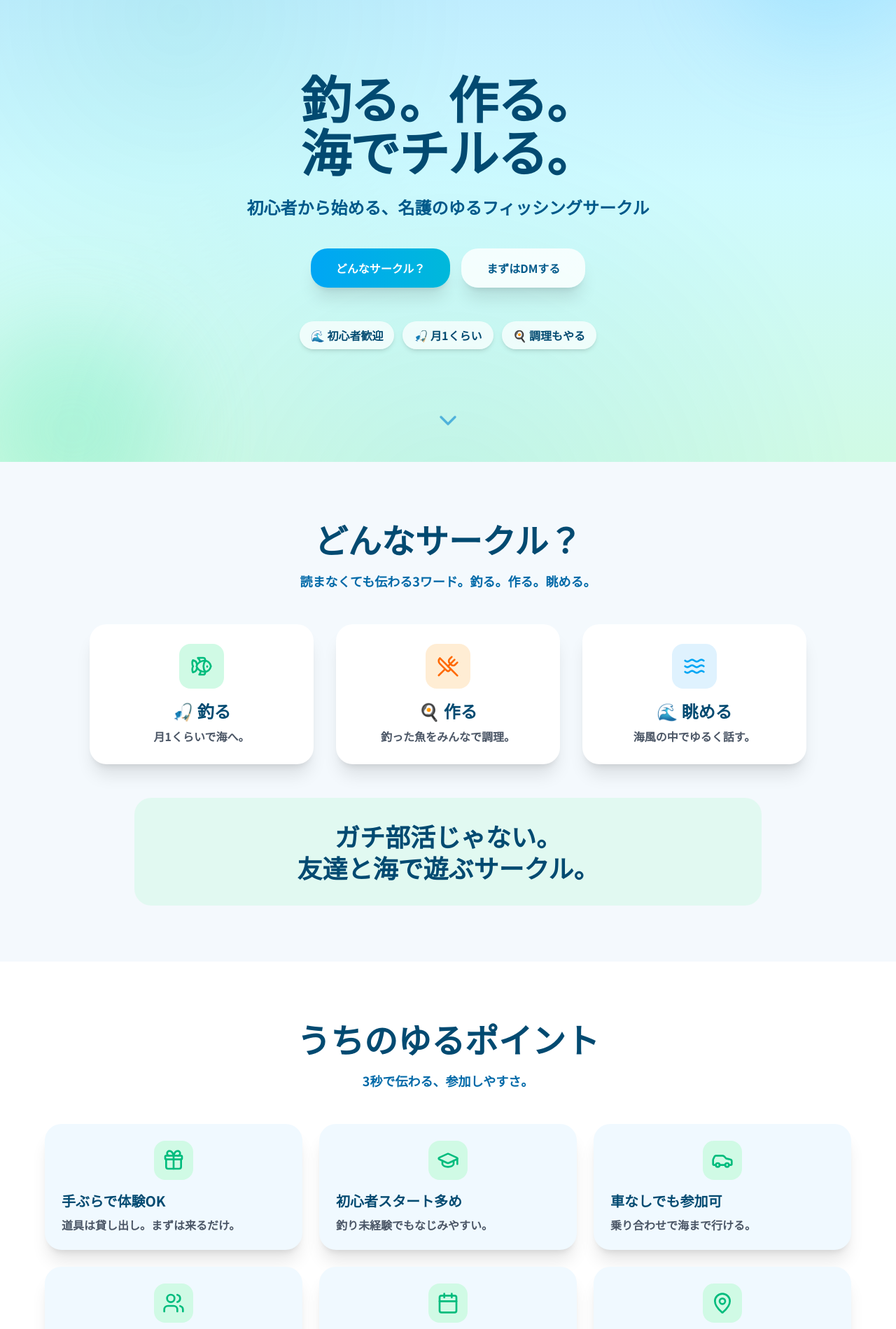
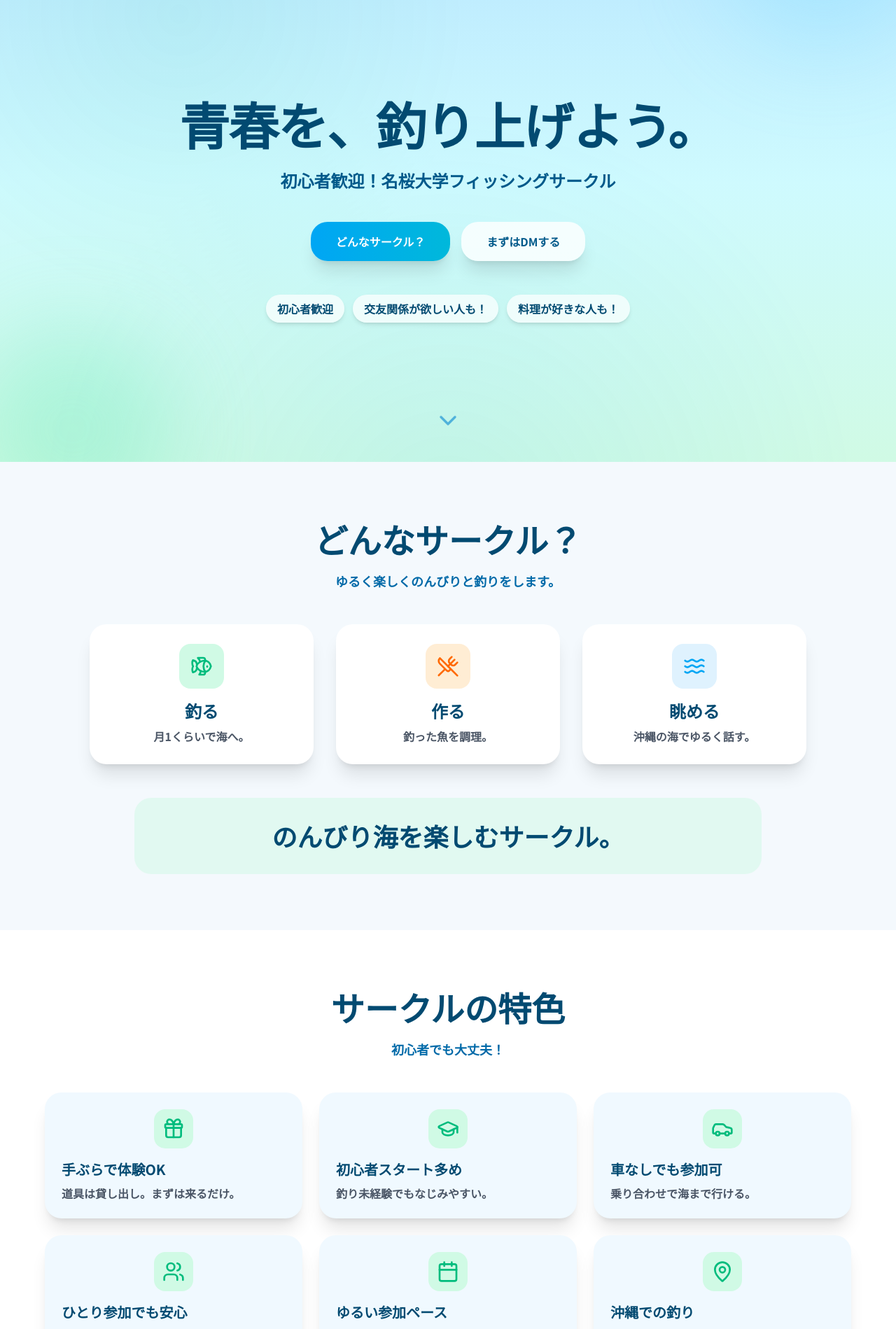
Before and after one commit to ym-410/meio-fishing-circle, a Next.js app: page / in a window 1280 px wide. Shown: the part 140-2039 px from the top of the page at 70% size. Built offline with nearby package versions, Linux system fonts and the light colour scheme; a web font is replaced by a local one.

Commit message:
Gemini案プロトタイプ完成

```diff
--- a/components/sections/AboutSection.tsx
+++ b/components/sections/AboutSection.tsx
@@ -19,9 +19,9 @@
           }
           subtitle={
             <>
-              読まなくても伝わる3ワード。
+              ゆるく楽しくのんびりと釣りをします。
               <br className="sm:hidden" />
-              釣る。作る。眺める。
+
             </>
           }
         />
@@ -33,7 +33,7 @@
               <Fish className="w-8 h-8 text-emerald-500" />
             </div>
             <h3 className="text-2xl font-bold text-sky-900 mb-2">
-              🎣 釣る
+              釣る
             </h3>
             <p className="text-gray-600 font-semibold">
               月1くらいで海へ。
@@ -46,10 +46,10 @@
               <UtensilsCrossed className="w-8 h-8 text-orange-500" />
             </div>
             <h3 className="text-2xl font-bold text-sky-900 mb-2">
-              🍳 作る
+              作る
             </h3>
             <p className="text-gray-600 font-semibold">
-              釣った魚をみんなで調理。
+              釣った魚を調理。
             </p>
           </div>
 
@@ -59,10 +59,10 @@
               <Waves className="w-8 h-8 text-sky-500" />
             </div>
             <h3 className="text-2xl font-bold text-sky-900 mb-2">
-              🌊 眺める
+              眺める
             </h3>
             <p className="text-gray-600 font-semibold">
-              海風の中でゆるく話す。
+              沖縄の海でゆるく話す。
             </p>
           </div>
         </div>
@@ -70,8 +70,7 @@
         {/* 説明文 */}
         <div className="mt-12 max-w-4xl mx-auto text-center bg-emerald-100/50 rounded-3xl p-8">
           <p className="text-sky-900 text-2xl md:text-4xl font-black leading-tight">
-            ガチ部活じゃない。<br />
-            友達と海で遊ぶサークル。
+            のんびり海を楽しむサークル。
           </p>
         </div>
       </div>
--- a/components/sections/ContactSection.tsx
+++ b/components/sections/ContactSection.tsx
@@ -13,15 +13,14 @@
       <div className="container mx-auto px-4">
         <SectionTitle
           title="気になったらDM"
-          subtitle="見学だけでもOK。まずはひとこと。"
+          subtitle="見学だけでもOK！お気軽にどうぞ！"
           className="[&_h2]:text-sky-900 [&_p]:text-sky-700"
         />
 
         <div className="max-w-4xl mx-auto">
           <div className="text-center bg-white/75 backdrop-blur-sm rounded-[2.5rem] p-8 shadow-2xl">
-            <h3 className="text-3xl font-black mb-4 whitespace-nowrap text-sky-900">
-              JOIN US!
-            </h3>
+
+
             <p className="text-sky-700 font-semibold mb-6">
               迷っててもOK。<br />
               まずは質問からで大丈夫。
@@ -34,22 +33,9 @@
                 className="flex items-center justify-center gap-2 w-full px-8 py-4 bg-gradient-to-r from-sky-500 via-cyan-500 to-emerald-500 text-white rounded-3xl font-bold shadow-xl transition-all duration-300 hover:scale-105"
               >
                 <Instagram className="w-5 h-5" />
-                DMで参加申し込み
+                DMでお問い合わせ
               </a>
-              <a
-                href="#about"
-                className="flex items-center justify-center gap-2 w-full px-8 py-4 bg-white text-sky-800 rounded-3xl font-bold shadow-xl transition-all duration-300 hover:scale-105"
-              >
-                <MessageCircle className="w-5 h-5" />
-                まずは質問する
-              </a>
-              <a
-                href="#gallery"
-                className="flex items-center justify-center gap-2 w-full px-8 py-4 bg-sky-100 text-sky-800 rounded-3xl font-bold transition-all duration-300 hover:scale-105"
-              >
-                <MapPin className="w-5 h-5" />
-                活動の雰囲気を見る
-              </a>
+
             </div>
           </div>
         </div>
--- a/components/sections/FAQSection.tsx
+++ b/components/sections/FAQSection.tsx
@@ -20,7 +20,7 @@
   const faqs: FAQItem[] = [
     {
       question: '費用はどのくらいかかりますか?',
-      answer: '会費はなし。活動時に実費が少しだけ。',
+      answer: '会費はなし。エサ代や道具代はかかります。',
     },
     {
       question: '車がなくても参加できますか?',
--- a/components/sections/FeaturesSection.tsx
+++ b/components/sections/FeaturesSection.tsx
@@ -28,7 +28,7 @@
     {
       icon: Users,
       title: 'ひとり参加でも安心',
-      description: 'すぐ話せる空気感がある。',
+      description: '私たちが空気を作ります！',
     },
     {
       icon: Calendar,
@@ -37,8 +37,8 @@
     },
     {
       icon: MapPin,
-      title: '名護の海が遊び場',
-      description: '放課後にすぐ非日常。',
+      title: '沖縄での釣り',
+      description: '綺麗な夕暮れはいいですよ。',
     },
   ];
 
@@ -46,8 +46,8 @@
     <section id="features" className="py-20 bg-white">
       <div className="container mx-auto px-4">
         <SectionTitle
-          title="うちのゆるポイント"
-          subtitle="3秒で伝わる、参加しやすさ。"
+          title="サークルの特色"
+          subtitle="初心者でも大丈夫！"
         />
 
         <div className="grid md:grid-cols-2 lg:grid-cols-3 gap-6 max-w-6xl mx-auto">
--- a/components/sections/Footer.tsx
+++ b/components/sections/Footer.tsx
@@ -14,7 +14,7 @@
         <div className="text-center">
           <h3 className="text-2xl font-black mb-2">名桜大学フィッシングサークル</h3>
           <p className="text-sky-700 mb-4 font-semibold">
-            釣る。作る。海でチルる。
+            青春を、釣りあげよう。
           </p>
           <div className="flex justify-center gap-6 mb-4">
             <a
--- a/components/sections/Header.tsx
+++ b/components/sections/Header.tsx
@@ -23,7 +23,7 @@
 
   const navItems = [
     { label: 'どんなサークル？', href: '#about' },
-    { label: 'ゆるポイント', href: '#features' },
+    { label: 'サークルの特色', href: '#features' },
     { label: '写真', href: '#gallery' },
     { label: '質問', href: '#faq' },
     { label: 'DM', href: '#contact' },
@@ -45,7 +45,7 @@
             href="#hero"
             className="text-2xl font-bold text-sky-900"
           >
-            MEIO FISHING CLUB
+            MEIO FISHING CIRCLE
           </a>
 
           <ul className="hidden md:flex items-center gap-8">
--- a/components/sections/HeroSection.tsx
+++ b/components/sections/HeroSection.tsx
@@ -30,14 +30,13 @@
 
         {/* キャッチコピー */}
         <h1 className="text-4xl md:text-7xl font-black text-sky-900 mb-6 animate-fade-in-delay leading-[1.05] tracking-tight">
-          釣る。作る。<br />
-          海でチルる。
+          青春を、釣り上げよう。
         </h1>
 
         <p className="text-lg md:text-2xl text-sky-800 mb-10 max-w-3xl mx-auto animate-fade-in-delay-2 leading-relaxed font-bold">
-          初心者から始める、
+          初心者歓迎！
           <br className="md:hidden" />
-          名護のゆるフィッシングサークル
+          名桜大学フィッシングサークル
         </p>
 
         {/* CTAボタン */}
@@ -60,13 +59,13 @@
         {/* 追加情報 */}
         <div className="mt-12 flex flex-wrap gap-3 justify-center text-sky-900 text-sm md:text-base animate-fade-in-delay-2 font-bold">
           <div className="px-4 py-2 rounded-full bg-white/70 shadow-md">
-            🌊 初心者歓迎
+            初心者歓迎
           </div>
           <div className="px-4 py-2 rounded-full bg-white/70 shadow-md">
-            🎣 月1くらい
+            交友関係が欲しい人も！
           </div>
           <div className="px-4 py-2 rounded-full bg-white/70 shadow-md">
-            🍳 調理もやる
+            料理が好きな人も！
           </div>
         </div>
       </div>
```
